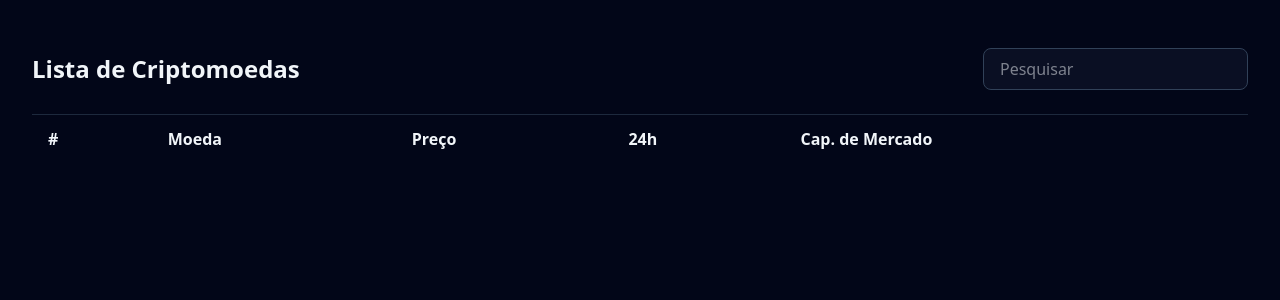
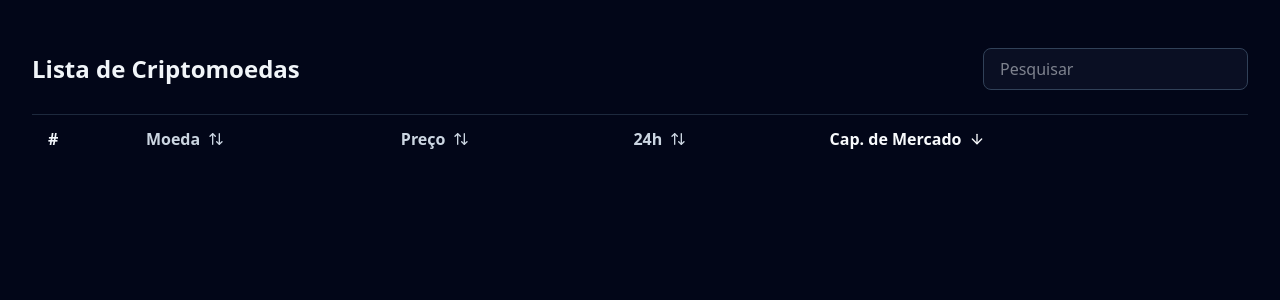
Before and after one commit to mateusathos/crypto-wallet-manager, a Flask app: page /criptomoedas in a window 1280 px wide. Shown: the part 65-365 px from the top of the page. Run offline with Flask 3, Linux system fonts and the light colour scheme; data that the repository does not hold is empty; parts of the project's set-up code (start-up, migrations or seed data) failed here and were passed over.

Commit message:
Add sorting to cryptocurrencies table

```diff
--- a/routes/criptomoedas.py
+++ b/routes/criptomoedas.py
@@ -40,7 +40,9 @@ def list_cryptos():
                 "symbol": crypto.symbol,
                 "coingecko_id": crypto.coingecko_id,
                 "image_url": crypto.image_url,
+                "current_price": float(crypto.current_price or 0),
                 "current_price_brl": brl_format(crypto.current_price),
+                "current_marketcap": float(crypto.current_marketcap or 0),
                 "current_marketcap_brl": brl_format(crypto.current_marketcap),
                 "price_change_percentage_24h": change_24h,
                 "last_updated": format_last_updated(crypto.last_updated),
--- a/templates/criptomoedas.html
+++ b/templates/criptomoedas.html
@@ -4,6 +4,23 @@
     <meta charset="UTF-8">
     <meta name="viewport" content="width=device-width, initial-scale=1.0">
     <script src="https://cdn.jsdelivr.net/npm/@tailwindcss/browser@4"></script>
+    <style>
+        .sort-button {
+            display: inline-flex;
+            align-items: center;
+            gap: 0.5rem;
+            color: #cbd5e1;
+            transition: color 150ms ease;
+        }
+
+        .sort-button:hover {
+            color: #f8fafc;
+        }
+
+        .sort-button[data-active="true"] {
+            color: #f8fafc;
+        }
+    </style>
     <title>Crypto Portfolio</title>
 </head>
 <body class="bg-slate-950 text-slate-100 min-h-screen">
@@ -28,14 +45,34 @@
                     <thead class="border-t border-t-slate-800">
                         <tr class="text-left">
                             <th class="px-4 py-3">#</th>
-                            <th class="px-4 py-3">Moeda</th>
-                            <th class="px-4 py-3">Preço</th>
-                            <th class="px-4 py-3">24h</th>
-                            <th class="px-4 py-3">Cap. de Mercado</th>
+                            <th class="px-4 py-3">
+                                <button type="button" class="sort-button cursor-pointer" data-sort-key="name" data-active="false">
+                                    <span>Moeda</span>
+                                    <i data-sort-icon data-lucide="arrow-up-down" class="h-4 w-4"></i>
+                                </button>
+                            </th>
+                            <th class="px-4 py-3">
+                                <button type="button" class="sort-button cursor-pointer" data-sort-key="price" data-active="false">
+                                    <span>Preço</span>
+                                    <i data-sort-icon data-lucide="arrow-up-down" class="h-4 w-4"></i>
+                                </button>
+                            </th>
+                            <th class="px-4 py-3">
+                                <button type="button" class="sort-button cursor-pointer" data-sort-key="change" data-active="false">
+                                    <span>24h</span>
+                                    <i data-sort-icon data-lucide="arrow-up-down" class="h-4 w-4"></i>
+                                </button>
+                            </th>
+                            <th class="px-4 py-3">
+                                <button type="button" class="sort-button cursor-pointer" data-sort-key="marketcap" data-active="false">
+                                    <span>Cap. de Mercado</span>
+                                    <i data-sort-icon data-lucide="arrow-up-down" class="h-4 w-4"></i>
+                                </button>
+                            </th>
                         </tr>
                     </thead>
 
-                    <tbody>
+                    <tbody id="crypto-table-body">
                         {% for crypto in cryptos %}
                         <tr
                             class="border-t border-t-slate-800 hover:bg-slate-900/70 cursor-pointer crypto-row focus:outline-none focus:ring-2 focus:ring-blue-500"
@@ -45,12 +82,16 @@
                             data-symbol="{{ crypto.symbol|upper }}"
                             data-coingecko-id="{{ crypto.coingecko_id }}"
                             data-image-url="{{ crypto.image_url or '' }}"
+                            data-name-raw="{{ crypto.name|lower }}"
+                            data-price-raw="{{ crypto.current_price }}"
+                            data-marketcap-raw="{{ crypto.current_marketcap }}"
+                            data-change-raw="{{ "%.8f"|format(crypto.price_change_percentage_24h) }}"
                             data-current-price="{{ crypto.current_price_brl }}"
                             data-marketcap="{{ crypto.current_marketcap_brl }}"
                             data-change="{{ "%.2f"|format(crypto.price_change_percentage_24h) }}"
                             data-last-updated="{{ crypto.last_updated }}"
                         >
-                            <td class="px-4 py-3">
+                            <td class="px-4 py-3" data-field="rank">
                                 {{ loop.index }}
                             </td>
 
@@ -141,7 +182,9 @@
 
     <script>
         const searchBar = document.getElementById('search-bar');
-        const rows = document.querySelectorAll('#crypto-table tbody tr');
+        const tableBody = document.getElementById('crypto-table-body');
+        const rows = Array.from(document.querySelectorAll('#crypto-table tbody tr'));
+        const sortButtons = Array.from(document.querySelectorAll('[data-sort-key]'));
         const modal = document.getElementById('crypto-modal');
         const closeModalButton = document.getElementById('close-crypto-modal');
         const modalCryptoName = document.getElementById('modal-crypto-name');
@@ -158,6 +201,14 @@
         const pricePollIntervalMs = 60000;
         let pricePollInFlight = false;
         let previousBodyPaddingRight = '';
+        let sortState = { key: 'marketcap', direction: 'desc' };
+        let searchQuery = '';
+
+        function renderLucideIcons() {
+            if (window.lucide) {
+                window.lucide.createIcons();
+            }
+        }
 
         function formatBRL(value, options = {}) {
             const amount = Number(value || 0);
@@ -215,6 +266,9 @@
             row.dataset.currentPrice = price;
             row.dataset.marketcap = marketcap;
             row.dataset.change = change.toFixed(2);
+            row.dataset.priceRaw = String(Number(crypto.current_price || 0));
+            row.dataset.marketcapRaw = String(Number(crypto.current_marketcap || 0));
+            row.dataset.changeRaw = String(change);
             row.dataset.lastUpdated = crypto.last_updated_formatted || 'Não informado';
 
             if (priceElement) {
@@ -229,6 +283,75 @@
             }
 
             syncOpenModalFromRow(row);
+        }
+
+        function getSortValue(row, key) {
+            if (key === 'name') return row.dataset.nameRaw || '';
+            if (key === 'price') return Number(row.dataset.priceRaw || 0);
+            if (key === 'change') return Number(row.dataset.changeRaw || 0);
+            if (key === 'marketcap') return Number(row.dataset.marketcapRaw || 0);
+            return '';
+        }
+
+        function matchesSearch(row) {
+            if (!searchQuery) return true;
+            const name = (row.dataset.name || '').toLowerCase();
+            const symbol = (row.dataset.symbol || '').toLowerCase();
+            return name.includes(searchQuery) || symbol.includes(searchQuery);
+        }
+
+        function updateRankNumbers(visibleRows) {
+            visibleRows.forEach((row, index) => {
+                const rankCell = row.querySelector('[data-field="rank"]');
+                if (rankCell) {
+                    rankCell.textContent = String(index + 1);
+                }
+            });
+        }
+
+        function updateSortButtons() {
+            sortButtons.forEach((button) => {
+                const isActive = button.dataset.sortKey === sortState.key;
+                button.dataset.active = isActive ? 'true' : 'false';
+                const icon = button.querySelector('[data-sort-icon]');
+                if (!icon) return;
+                if (!isActive) {
+                    icon.setAttribute('data-lucide', 'arrow-up-down');
+                } else {
+                    icon.setAttribute(
+                        'data-lucide',
+                        sortState.direction === 'asc' ? 'arrow-up' : 'arrow-down'
+                    );
+                }
+            });
+            renderLucideIcons();
+        }
+
+        function applyTableState() {
+            const visibleRows = rows.filter(matchesSearch).sort((rowA, rowB) => {
+                const valueA = getSortValue(rowA, sortState.key);
+                const valueB = getSortValue(rowB, sortState.key);
+
+                if (sortState.key === 'name') {
+                    const comparison = String(valueA).localeCompare(String(valueB), 'pt-BR');
+                    return sortState.direction === 'asc' ? comparison : -comparison;
+                }
+
+                const comparison = Number(valueA) - Number(valueB);
+                return sortState.direction === 'asc' ? comparison : -comparison;
+            });
+
+            const hiddenRows = rows.filter((row) => !matchesSearch(row));
+            visibleRows.forEach((row) => {
+                row.style.display = '';
+                tableBody.appendChild(row);
+            });
+            hiddenRows.forEach((row) => {
+                row.style.display = 'none';
+                tableBody.appendChild(row);
+            });
+            updateRankNumbers(visibleRows);
+            updateSortButtons();
         }
 
         async function refreshCryptoPrices() {
@@ -252,6 +375,7 @@
                         updateCryptoRow(row, crypto);
                     }
                 });
+                applyTableState();
             } catch (_error) {
                 // Polling errors are intentionally silent to avoid interrupting browsing.
             } finally {
@@ -320,16 +444,23 @@
         }
 
         searchBar.addEventListener('input', function() {
-            const filter = this.value.toLowerCase();
-            rows.forEach(row => {
-                const name = row.querySelector('.crypto-name').textContent.toLowerCase();
-                const symbol = row.querySelector('.crypto-symbol').textContent.toLowerCase();
+            searchQuery = this.value.trim().toLowerCase();
+            applyTableState();
+        });
 
-                if (name.includes(filter) || symbol.includes(filter)) {
-                    row.style.display = '';
+        sortButtons.forEach((button) => {
+            button.addEventListener('click', () => {
+                const nextKey = button.dataset.sortKey;
+                if (!nextKey) return;
+                if (sortState.key === nextKey) {
+                    sortState.direction = sortState.direction === 'asc' ? 'desc' : 'asc';
                 } else {
-                    row.style.display = 'none';
+                    sortState = {
+                        key: nextKey,
+                        direction: nextKey === 'name' ? 'asc' : 'desc',
+                    };
                 }
+                applyTableState();
             });
         });
 
@@ -361,6 +492,8 @@
                 refreshCryptoPrices();
             }
         });
+
+        applyTableState();
     </script>
 </body>
 </html>
```
